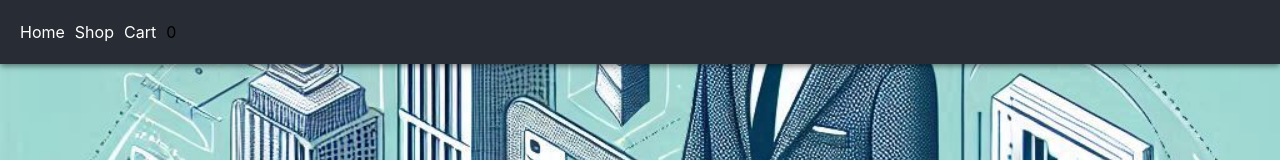
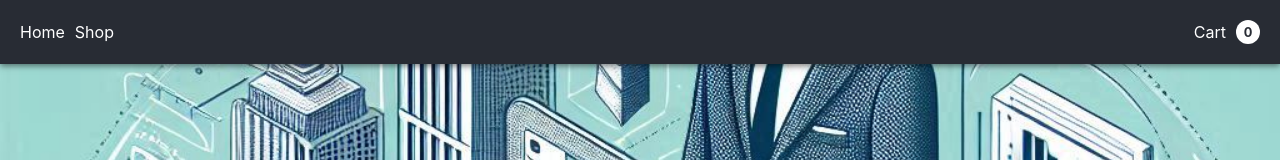
Before and after one commit to ruizterce/shopping-cart, a React (Vite) app: page / in a window 1280 px wide. Shown: the top 160 px of the page. Built offline with nearby package versions, Linux system fonts and the light colour scheme.

Commit message:
Update NavBar layout and style

```diff
--- a/src/components/NavBar.jsx
+++ b/src/components/NavBar.jsx
@@ -10,10 +10,10 @@ export default function NavBar({ totalItems }) {
       <Link to="shop" className={styles.link}>
         Shop
       </Link>
-      <Link to="cart" className={styles.link}>
-        Cart
+      <Link to="cart" className={`${styles.cartContainer} ${styles.link}`}>
+        <span>Cart</span>
+        <span className={styles.itemCounter}>{totalItems}</span>
       </Link>
-      <span>{totalItems}</span>
     </nav>
   );
 }
--- a/src/components/NavBar.module.css
+++ b/src/components/NavBar.module.css
@@ -1,18 +1,41 @@
 .nav {
+  box-sizing: border-box;
+  width: 100%;
   position: sticky;
   left: 0;
   top: 0;
+  color: white;
   background-color: #282c34;
   padding: 20px;
   box-shadow: 0px 2px 6px rgb(0, 0, 0, 0.5);
+  display: flex;
+  gap: 10px;
 }
 
 .link {
-  color: white;
-  margin-right: 10px;
+  color: inherit;
   text-decoration: none;
 }
 
 .link:hover {
   text-decoration: underline;
 }
+
+.cartContainer {
+  margin-left: auto;
+  display: flex;
+  gap: 10px;
+}
+
+.itemCounter {
+  font-size: 0.8em;
+  padding: 3px;
+  color: #282c34;
+  background-color: white;
+  border-radius: 50%;
+  display: inline-block;
+  min-width: 18px;
+  height: 18px;
+  text-align: center;
+  font-weight: bold;
+}
```
